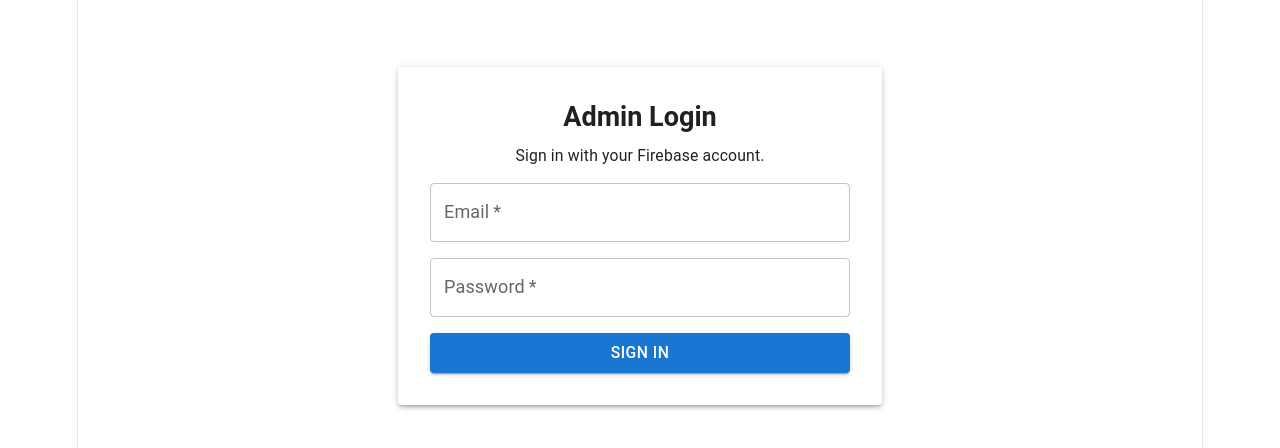
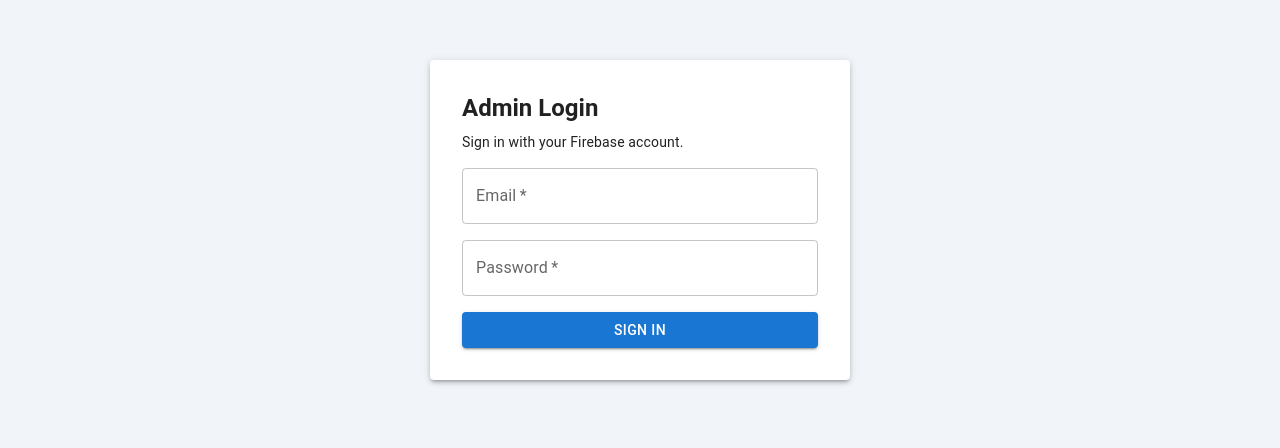
Before and after one commit to JBRIL43/final-year-project, a React (Vite) app in the folder student-debt-admin/: page /login in a window 1280 px wide. Shown: the part 180-628 px from the top of the page. Built offline with nearby package versions, Linux system fonts and the light colour scheme; no server answers.

Commit message:
Align admin UI with Figma layout and styling

```diff
--- a/student-debt-admin/src/components/DebtOverviewDashboard.tsx
+++ b/student-debt-admin/src/components/DebtOverviewDashboard.tsx
@@ -6,6 +6,8 @@
   Alert,
   Snackbar,
 } from '@mui/material';
+import SavingsOutlinedIcon from '@mui/icons-material/SavingsOutlined';
+import ShowChartOutlinedIcon from '@mui/icons-material/ShowChartOutlined';
 import api from '../services/api';
 
 interface DebtMetrics {
@@ -53,37 +55,54 @@
   };
 
   return (
-    <Box sx={{ p: 3 }}>
-      <Typography variant="h4" gutterBottom>
-        Debt Overview Dashboard
-      </Typography>
+    <Box sx={{ p: 0 }}>
 
       {loading ? (
-        <Box sx={{ display: 'grid', gap: 3, gridTemplateColumns: { xs: '1fr', sm: 'repeat(2, minmax(0, 1fr))' } }}>
+        <Box sx={{ display: 'grid', gap: 2, gridTemplateColumns: { xs: '1fr', sm: 'repeat(2, minmax(0, 1fr))' } }}>
           {[1, 2].map((i) => (
-            <Paper key={i} sx={{ p: 3, height: 120, backgroundColor: '#f5f5f5' }} />
+            <Paper key={i} sx={{ p: 3, height: 140, backgroundColor: '#f5f7fb', borderRadius: 3 }} />
           ))}
         </Box>
       ) : metrics ? (
-        <Box sx={{ display: 'grid', gap: 3, gridTemplateColumns: { xs: '1fr', sm: 'repeat(2, minmax(0, 1fr))' } }}>
+        <Box sx={{ display: 'grid', gap: 2, gridTemplateColumns: { xs: '1fr', sm: 'repeat(2, minmax(0, 1fr))' } }}>
           {/* Total Collections */}
-          <Paper sx={{ p: 3, backgroundColor: '#e8f5e9', borderLeft: '4px solid #4caf50' }}>
-            <Typography variant="body2" color="text.secondary">
+          <Paper sx={{ p: 3, borderRadius: 3, border: '1px solid #e6ebf2', bgcolor: '#fff' }}>
+            <Box sx={{ display: 'flex', justifyContent: 'space-between', alignItems: 'center', gap: 2 }}>
+              <Box>
+                <Typography variant="body1" color="#4f5b70" sx={{ fontWeight: 700 }}>
                   Total Collections
                 </Typography>
-            <Typography variant="h5" sx={{ mt: 1, fontWeight: 'bold' }}>
+                <Typography variant="h4" sx={{ mt: 1, fontWeight: 800, color: '#1c2333' }}>
                   {formatETB(metrics.totalCollections)}
                 </Typography>
+                <Typography variant="body2" sx={{ mt: 1, color: '#8390a5' }}>
+                  All successful student payments
+                </Typography>
+              </Box>
+              <Box sx={{ width: 56, height: 56, borderRadius: 2.5, bgcolor: '#edf2ff', display: 'flex', alignItems: 'center', justifyContent: 'center' }}>
+                <SavingsOutlinedIcon sx={{ color: '#2f67dc' }} />
+              </Box>
+            </Box>
           </Paper>
 
           {/* Outstanding Debt */}
-          <Paper sx={{ p: 3, backgroundColor: '#ffebee', borderLeft: '4px solid #f44336' }}>
-            <Typography variant="body2" color="text.secondary">
+          <Paper sx={{ p: 3, borderRadius: 3, border: '1px solid #e6ebf2', bgcolor: '#fff' }}>
+            <Box sx={{ display: 'flex', justifyContent: 'space-between', alignItems: 'center', gap: 2 }}>
+              <Box>
+                <Typography variant="body1" color="#4f5b70" sx={{ fontWeight: 700 }}>
                   Outstanding Debt
                 </Typography>
-            <Typography variant="h5" sx={{ mt: 1, fontWeight: 'bold' }}>
+                <Typography variant="h4" sx={{ mt: 1, fontWeight: 800, color: '#1c2333' }}>
                   {formatETB(metrics.outstandingDebt)}
                 </Typography>
+                <Typography variant="body2" sx={{ mt: 1, color: '#8390a5' }}>
+                  Total remaining debt across all students
+                </Typography>
+              </Box>
+              <Box sx={{ width: 56, height: 56, borderRadius: 2.5, bgcolor: '#edf2ff', display: 'flex', alignItems: 'center', justifyContent: 'center' }}>
+                <ShowChartOutlinedIcon sx={{ color: '#2f67dc' }} />
+              </Box>
+            </Box>
           </Paper>
         </Box>
       ) : (
--- a/student-debt-admin/src/components/PaymentReviewQueue.tsx
+++ b/student-debt-admin/src/components/PaymentReviewQueue.tsx
@@ -44,11 +44,14 @@
     try {
       const res = await api.get<{ success: true; payments: Payment[] }>('/api/admin/payments/pending');
       setPayments(res.data.payments);
-    } catch (err) {
+    } catch (err: any) {
       console.error('Failed to load pending payments', err);
+      const status = err?.response?.status;
+      const backendMessage = err?.response?.data?.error;
+      const hint = status === 404 ? ' (backend route not deployed yet)' : '';
       setSnackbar({
         open: true,
-        message: '❌ Failed to load pending payments',
+        message: backendMessage || `❌ Failed to load pending payments${status ? ` [${status}]` : ''}${hint}`,
         severity: 'error',
       });
     } finally {
--- a/student-debt-admin/src/index.css
+++ b/student-debt-admin/src/index.css
@@ -1,111 +1,33 @@
 :root {
-  --text: #6b6375;
-  --text-h: #08060d;
-  --bg: #fff;
-  --border: #e5e4e7;
-  --code-bg: #f4f3ec;
-  --accent: #aa3bff;
-  --accent-bg: rgba(170, 59, 255, 0.1);
-  --accent-border: rgba(170, 59, 255, 0.5);
-  --social-bg: rgba(244, 243, 236, 0.5);
-  --shadow:
-    rgba(0, 0, 0, 0.1) 0 10px 15px -3px, rgba(0, 0, 0, 0.05) 0 4px 6px -2px;
-
-  --sans: system-ui, 'Segoe UI', Roboto, sans-serif;
-  --heading: system-ui, 'Segoe UI', Roboto, sans-serif;
-  --mono: ui-monospace, Consolas, monospace;
-
-  font: 18px/145% var(--sans);
-  letter-spacing: 0.18px;
-  color-scheme: light dark;
-  color: var(--text);
-  background: var(--bg);
+  --app-bg: #f1f4f9;
+  --surface: #ffffff;
+  --border: #e5eaf3;
+  --text-main: #161d2d;
+  --text-subtle: #6b7588;
+  --primary: #2f67dc;
+  --primary-soft: #dce9ff;
+  --success-soft: #f1fbf3;
+  --danger-soft: #fff2f3;
+  font-family: 'Inter', 'Segoe UI', Roboto, Helvetica, Arial, sans-serif;
   font-synthesis: none;
   text-rendering: optimizeLegibility;
   -webkit-font-smoothing: antialiased;
   -moz-osx-font-smoothing: grayscale;
-
-  @media (max-width: 1024px) {
-    font-size: 16px;
-  }
 }
 
-@media (prefers-color-scheme: dark) {
-  :root {
-    --text: #9ca3af;
-    --text-h: #f3f4f6;
-    --bg: #16171d;
-    --border: #2e303a;
-    --code-bg: #1f2028;
-    --accent: #c084fc;
-    --accent-bg: rgba(192, 132, 252, 0.15);
-    --accent-border: rgba(192, 132, 252, 0.5);
-    --social-bg: rgba(47, 48, 58, 0.5);
-    --shadow:
-      rgba(0, 0, 0, 0.4) 0 10px 15px -3px, rgba(0, 0, 0, 0.25) 0 4px 6px -2px;
-  }
-
-  #social .button-icon {
-    filter: invert(1) brightness(2);
-  }
-}
-
-#root {
-  width: 1126px;
-  max-width: 100%;
-  margin: 0 auto;
-  text-align: center;
-  border-inline: 1px solid var(--border);
-  min-height: 100svh;
-  display: flex;
-  flex-direction: column;
+* {
   box-sizing: border-box;
 }
 
-body {
+html,
+body,
+#root {
+  width: 100%;
+  min-height: 100vh;
   margin: 0;
 }
 
-h1,
-h2 {
-  font-family: var(--heading);
-  font-weight: 500;
-  color: var(--text-h);
+body {
+  background: var(--app-bg);
+  color: var(--text-main);
 }
-
-h1 {
-  font-size: 56px;
-  letter-spacing: -1.68px;
-  margin: 32px 0;
-  @media (max-width: 1024px) {
-    font-size: 36px;
-    margin: 20px 0;
-  }
-}
-h2 {
-  font-size: 24px;
-  line-height: 118%;
-  letter-spacing: -0.24px;
-  margin: 0 0 8px;
-  @media (max-width: 1024px) {
-    font-size: 20px;
-  }
-}
-p {
-  margin: 0;
-}
-
-code,
-.counter {
-  font-family: var(--mono);
-  display: inline-flex;
-  border-radius: 4px;
-  color: var(--text-h);
-}
-
-code {
-  font-size: 15px;
-  line-height: 135%;
-  padding: 4px 8px;
-  background: var(--code-bg);
-}
--- a/student-debt-admin/src/pages/Dashboard.tsx
+++ b/student-debt-admin/src/pages/Dashboard.tsx
@@ -20,52 +20,33 @@
         }}
       >
         <Box>
-          <Typography variant="h4" component="h1" fontWeight={800} sx={{ mb: 0.5 }}>
+          <Typography variant="h3" component="h1" fontWeight={800} sx={{ mb: 0.5, fontSize: { xs: 32, md: 46 } }}>
             Welcome, {displayName}.
           </Typography>
-          <Typography color="text.secondary" variant="body1">
+          <Typography color="#6b7588" variant="h6" sx={{ fontWeight: 500, fontSize: { xs: 18, md: 32 } }}>
             Admin dashboard · Track student payments and total remaining cost
           </Typography>
         </Box>
-
-        <Paper
-          elevation={0}
-          sx={{
-            px: 2,
-            py: 1.5,
-            borderRadius: 3,
-            border: '1px solid #e6ebf2',
-            bgcolor: '#fff',
-            minWidth: 240,
-          }}
-        >
-          <Typography variant="caption" color="text.secondary">
-            Logged in as
-          </Typography>
-          <Typography variant="body2" fontWeight={800} noWrap>
-            {user?.email || 'adminstudent@hu.edu.et'}
-          </Typography>
-          <Typography variant="caption" color="text.secondary">
-            System Administrator
-          </Typography>
-        </Paper>
       </Box>
 
       <DebtOverviewDashboard />
 
-      <Box sx={{ mt: 3 }}>
+      <Box sx={{ mt: 3.5 }}>
         <Typography variant="h5" fontWeight={800} gutterBottom>
           Quick Actions
         </Typography>
-        <Stack direction={{ xs: 'column', sm: 'row' }} spacing={2}>
-          <Button component={Link} to="/students" variant="contained" size="large">
-            Student Management
+        <Stack direction={{ xs: 'column', sm: 'row' }} spacing={1.5} sx={{ maxWidth: 1120 }}>
+          <Button component={Link} to="/students" variant="contained" size="large" sx={{ flex: 1, borderRadius: 2, textTransform: 'none', fontWeight: 700, py: 1.25 }}>
+            Generate Reports
           </Button>
-          <Button component={Link} to="/payment-review" variant="contained" size="large">
-            Payment Review
+          <Button component={Link} to="/students" variant="contained" size="large" sx={{ flex: 1, borderRadius: 2, textTransform: 'none', fontWeight: 700, py: 1.25 }}>
+            Add User
           </Button>
-          <Button variant="outlined" size="large" disabled>
-            Reports
+          <Button component={Link} to="/students" variant="contained" size="large" sx={{ flex: 1, borderRadius: 2, textTransform: 'none', fontWeight: 700, py: 1.25 }}>
+            User List
+          </Button>
+          <Button component={Link} to="/payment-review" variant="contained" size="large" sx={{ flex: 1, borderRadius: 2, textTransform: 'none', fontWeight: 700, py: 1.25 }}>
+            SIS Import
           </Button>
         </Stack>
       </Box>
```
Also changed, not shown: student-debt-admin/src/components/AdminLayout.tsx (+26 -22 lines). Lines whose indentation alone changed are shown as unchanged.
